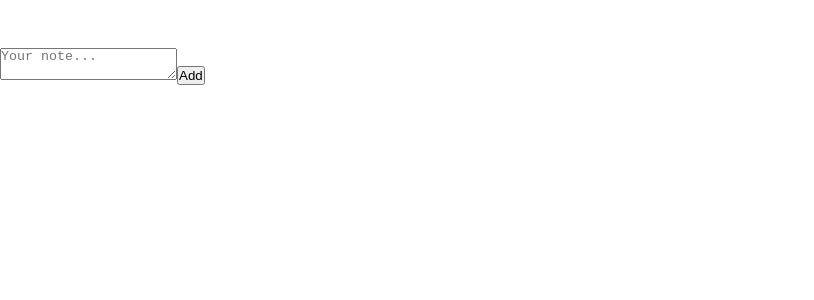
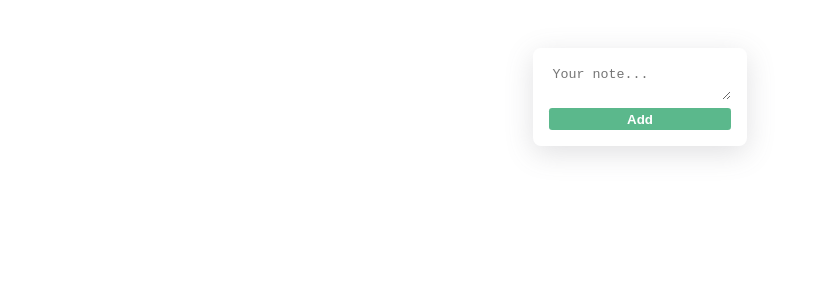
Before and after one commit to MarkDavidovich/react-notes, a React (Vite) app: page / in a window 1280 px wide. Shown: the top 300 px of the page, without its empty margins (0-814 px from the left). Built offline with nearby package versions, Linux system fonts and the light colour scheme.

Commit message:
add basic styling to notemaker cmp

```diff
--- a/src/components/NoteMaker/NoteMaker.jsx
+++ b/src/components/NoteMaker/NoteMaker.jsx
@@ -5,9 +5,9 @@ const NoteMaker = ({ onAddNote }) => {
   const [text, setText] = useState("");
 
   return (
-    <form className={style.form}>
+    <form className={style.container}>
       <textarea
-        id="text-area"
+        id={style.textarea}
         placeholder="Your note..."
         onChange={(e) => {
           setText(e.target.value);
--- a/src/components/NoteMaker/NoteMaker.module.css
+++ b/src/components/NoteMaker/NoteMaker.module.css
@@ -0,0 +1,30 @@
+.container {
+  width: 100;
+  margin: auto;
+  padding: 1rem;
+
+  display: flex;
+  flex-direction: column;
+  gap: 0.5rem;
+  border-radius: 0.5rem;
+  box-shadow: rgba(100, 100, 111, 0.2) 0px 7px 29px 0px;
+}
+
+.btn {
+  background-color: #209e63bb;
+  border: none;
+  border-radius: 0.2rem;
+  padding: 0.2rem 0;
+  cursor: pointer;
+
+  font-weight: bold;
+  color: white;
+}
+
+#textarea {
+  padding: 0.2rem;
+  outline: none;
+  /* border: 1px solid lightgray; */
+  border: none;
+  font-weight: 500;
+}
```
